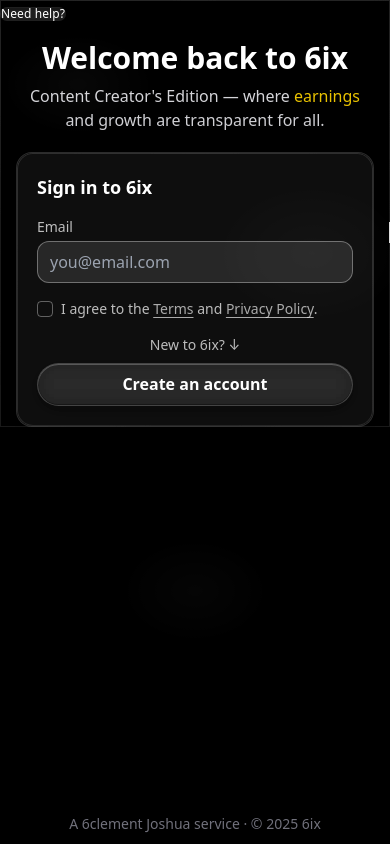
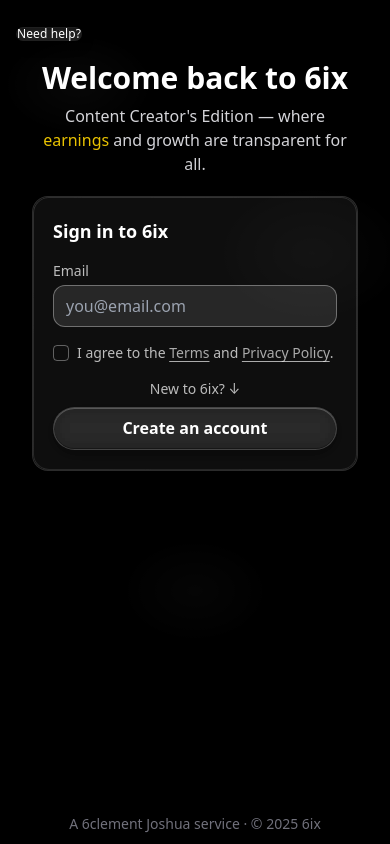
Before and after one commit to 6ixplatform/6ix, a Next.js app: page /auth/signin in a window 390 px wide. Built offline with nearby package versions, Linux system fonts and the light colour scheme; no server answers.

Commit message:
feat: all pages adjustments

```diff
--- a/src/app/auth/signin/SigninClient.tsx
+++ b/src/app/auth/signin/SigninClient.tsx
@@ -240,7 +240,7 @@ export default function SignInClient() {
                 </div>
 
                 {/* MOBILE */}
-                <div className="sr-ring sr-20 md:hidden pb-0">
+                <div className="md:hidden px-4 mt-5 flex-1">
                     <HelpKit side="left" />
                     <div className="relative mt-4 text-center px-6">
                         <h1 className="text-3xl font-semibold">Welcome back to 6ix</h1>
```
